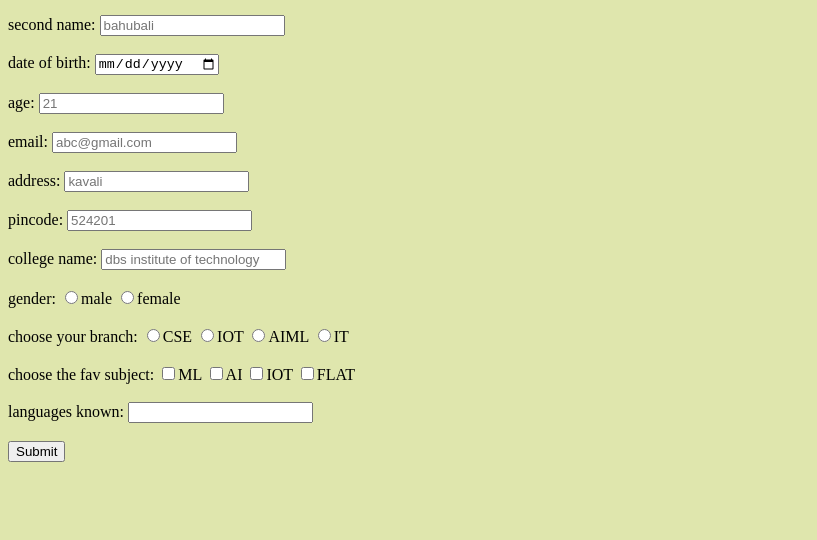
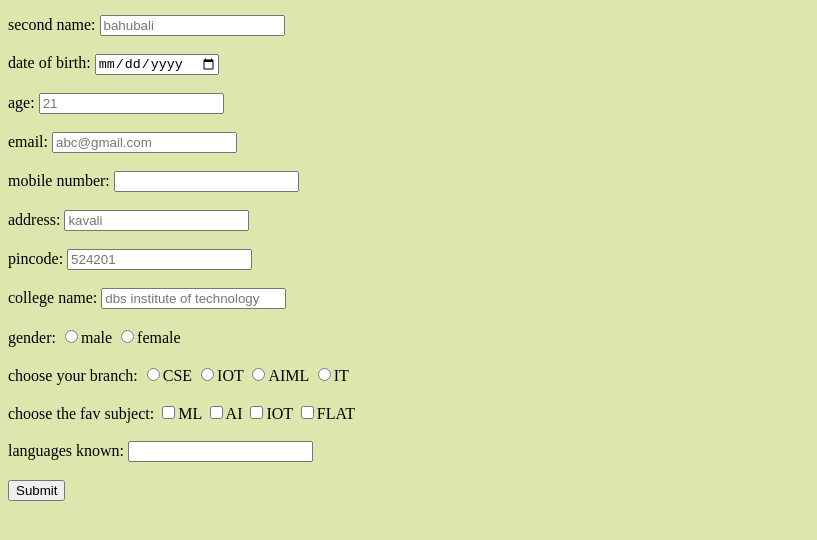
Before and after one commit to saibharathdev/day6repo, a plain HTML site: page index.html in a window 1280 px wide. Shown: the part 104-644 px from the top of the page, without its empty margins (0-817 px from the left). Drawn offline with Linux system fonts and the light colour scheme.

Commit message:
some changes

```diff
--- a/index.html
+++ b/index.html
@@ -33,6 +33,8 @@
       <label for="email">email:</label>
        <input type="email" name="mail" id="email"required placeholder="abc@gmail.com" >
 <br><br>
+<label for="mobile">mobile number:</label>
+<input type="tel" name="mobile" id="mobile" pattern="[0-9] {10}"> <br> <br>
 <label for="address">address:</label>
 <input type="text" name="address" id="address" required placeholder="kavali"><br><br>
 <label for="pincode">pincode:</label>
```
